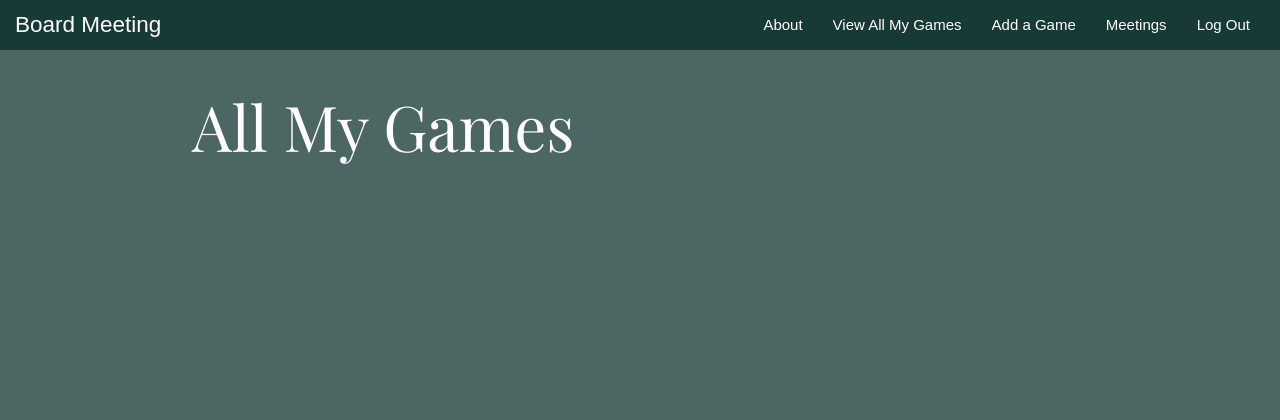
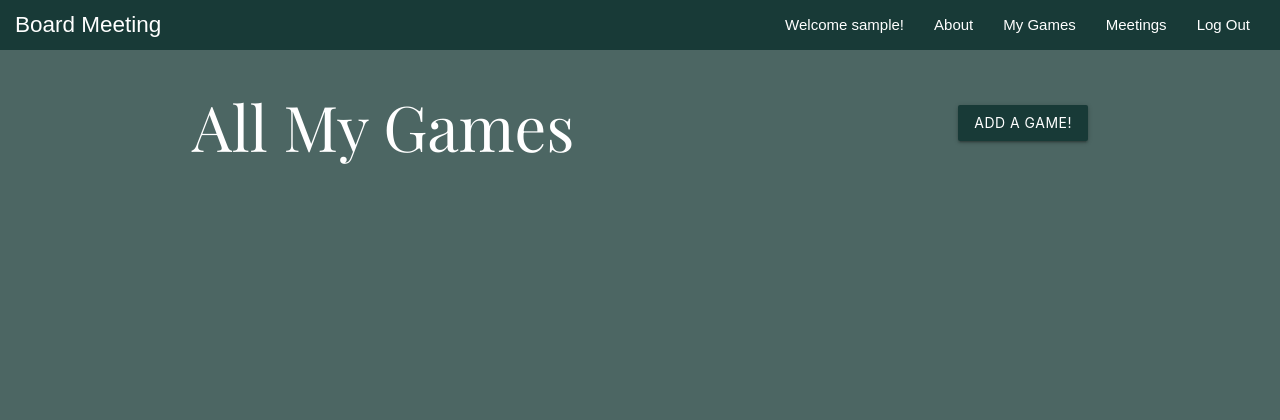
Before and after one commit to masomaster/board-game-meetup, a Django app: page /games/ in a window 1280 px wide. Shown: the top 420 px of the page. Run offline with Django 4.2, Linux system fonts and the light colour scheme; the visitor is signed in with stand-in values (Sample User, id 1); data that the repository does not hold is empty.

Commit message:
adds Add a Game button to game index page; minor style tweaks; auto-join a meeting you create

```diff
--- a/main_app/static/css/style.css
+++ b/main_app/static/css/style.css
@@ -184,6 +184,12 @@ main {
     flex: 1 0 auto;
 }
 
+.game-index-add-game-btn {
+    display: flex;
+    justify-content: space-between;
+    align-items: center;
+}
+
 footer.page-footer {
     padding-top: 0;
     text-align: right;
--- a/main_app/templates/base.html
+++ b/main_app/templates/base.html
@@ -25,10 +25,12 @@
       <div class='menu-button'></div>
     </label>
     <ul class="menu">
+      {% if user.is_authenticated %}
+        <li>Welcome {{user}}!</li>
+      {% endif %}
       <li><a href="/about">About</a></li>
       {% if user.is_authenticated %}
-        <li><a href="/games">View All My Games</a></li>
-        <li><a href="{% url 'games_create' %}">Add a Game</a></li>
+        <li><a href="/games">My Games</a></li>
         <li><a href="/meetings">Meetings</a></li>
         <li><a href="{% url 'logout' %}">Log Out</a></li>
       {% else %}
--- a/main_app/templates/games/games_detail.html
+++ b/main_app/templates/games/games_detail.html
@@ -12,6 +12,9 @@
         <p>Difficulty Rating: {{ game.difficulty_rating }}</p>
         <p>Average Game Play: {{ game.avg_game_play }} minutes</p>
         <p>Description: {{ game.description }}</p>
+        {% if user == game.user %} <!-- Right now users can only ever see their own games, so this is irrelevant; do we want to change this feature? -->
+            <p>Private notes: {{ game.notes }}</p>
+        {% endif %}
     </div>
     <div class="card-action">
         <a href="{% url 'games_update' game.id %}">Edit</a>
--- a/main_app/templates/games/games_index.html
+++ b/main_app/templates/games/games_index.html
@@ -1,8 +1,13 @@
 {% extends 'base.html' %}
 {% block content %}
 
-<h1>All My Games</h1>
-
+<div class="game-index-add-game-btn">
+    <h1>All My Games</h1>
+    <form action="{% url 'games_create' %}" method="GET">
+        {% csrf_token %}
+        <input type="submit" value="Add a Game!" class="btn">
+    </form>
+</div>
 {% for game in games %}
     <div class="card">
         <a href="{% url 'games_detail' game.id %}">
--- a/main_app/templates/main_app/meeting_detail.html
+++ b/main_app/templates/main_app/meeting_detail.html
@@ -14,6 +14,9 @@
             <p>Organizer: {{ meeting.organizer }}</p>
             <p>Minimum Players: {{ meeting.min_ppl }}</p>
             <p>Maximum Players: {{ meeting.max_ppl }}</p>
+            <p>Players Attending:
+              {{ meeting.players }} <!-- Fix this! -->
+            </p>
       </div>
       {% if meeting.organizer == user %}
         <div class="card-action">
--- a/main_app/views.py
+++ b/main_app/views.py
@@ -46,11 +46,10 @@ def games_detail(request, game_id):
 class GameCreate(LoginRequiredMixin, CreateView):
   model = Game
   fields = [
-    'name', 'min_player', 'max_player', 'avg_game_play', 'difficulty_rating', 'genre', 'min_age', 'description'
+    'name', 'min_player', 'max_player', 'avg_game_play', 'difficulty_rating', 'genre', 'min_age', 'description', 'notes'
   ]
 
   def form_valid(self, form):
-    print('this got to view function')
     form.instance.user = self.request.user
     return super().form_valid(form)
 
@@ -84,6 +83,7 @@ def create_meeting(request, game_id):
     new_meeting.game_id = game_id
     new_meeting.organizer_id = request.user.id
     new_meeting.save()
+    new_meeting.players.add(request.user)
   return redirect('meetings_detail',
     pk = new_meeting.id)
 
```
